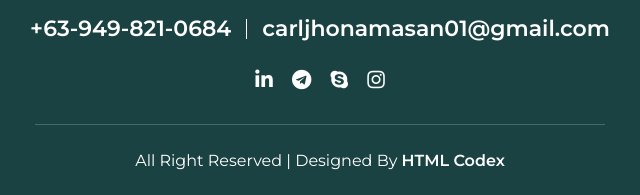
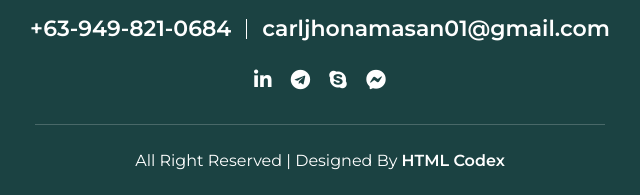
Before and after one commit to carljhon/Portfolio_3, a plain HTML site: page index.html in a window 1280 px wide. Shown: the part 6345-6540 px from the top of the page, 320-960 px from the left. Drawn offline with nearby package versions, Linux system fonts and the light colour scheme.

Commit message:
Update index.html

```diff
--- a/index.html
+++ b/index.html
@@ -383,7 +383,7 @@
                             <a href="https://www.linkedin.com/in/carl-jhon-amasan-584b12282/"><i class="fab fa-linkedin-in"></i></a>
                             <a href="https://t.me/carljhonamasan01"><i class="fab fa-telegram"></i></a>
                             <a href="https://join.skype.com/invite/yKURlekf5i2h"><i class="fab fa-skype"></i></a>
-                            <a href="https://m.me/profile.php?id=100073298663861"><i class="fab fa-instagram"></i></a>
+                            <a href="https://m.me/profile.php?id=100073298663861"><i class="fab fa-facebook-messenger"></i></a>
                         </div>
                     </div>
                 </div>
```
